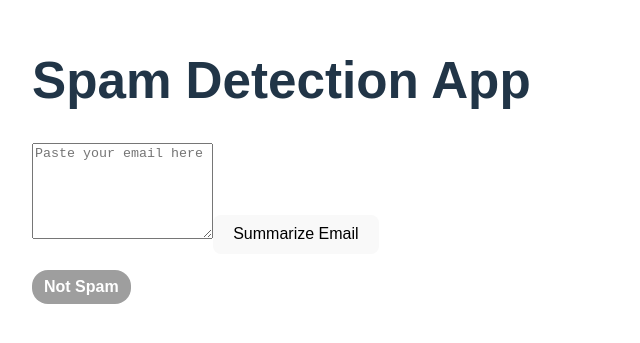
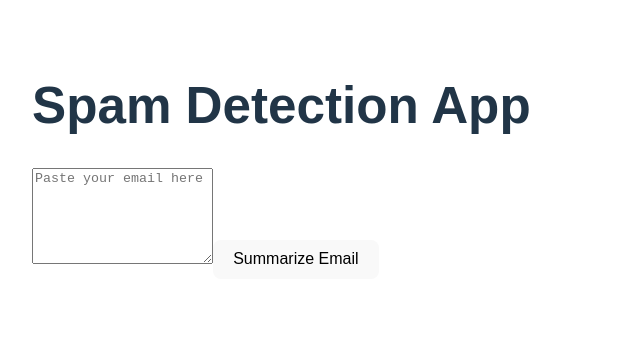
Before and after one commit to Khushi-gorasiya/inboxmind, a React (Vite) app: page / in a window 1280 px wide. Shown: the part 239-582 px from the top of the page, without its empty margins (0-640 px from the left). Built offline with nearby package versions, Linux system fonts and the light colour scheme.

Commit message:
Update SpamFlag.tsx

```diff
--- a/src/component/SpamFlag.tsx
+++ b/src/component/SpamFlag.tsx
@@ -1,43 +1,42 @@
+// src/component/SpamFlag.tsx
+
 import { useState, useEffect } from 'react';
 
 interface Props {
   emailText: string;
 }
 
-function SpamFlag({ emailText }: Props) {
-  const [isSpam, setIsSpam] = useState(false);
-  const [loading, setLoading] = useState(false);
-  const [error, setError] = useState('');
+const SpamFlag: React.FC<Props> = ({ emailText }) => {
+  const [spamStatus, setSpamStatus] = useState<string>('');
+  const [confidence, setConfidence] = useState<number | null>(null);
+  const [loading, setLoading] = useState<boolean>(false);
+  const [error, setError] = useState<string>('');
 
   useEffect(() => {
     if (!emailText.trim()) {
-      setIsSpam(false);
-      setError('');
+      setSpamStatus('');
+      setConfidence(null);
       return;
     }
 
     const checkSpam = async () => {
       setLoading(true);
       setError('');
+      setSpamStatus('');
 
       try {
-        const response = await fetch('/api/spamDetector', {
+        const res = await fetch('/api/spamdetector', {
           method: 'POST',
           headers: { 'Content-Type': 'application/json' },
           body: JSON.stringify({ emailText }),
         });
 
-        const data = await response.json();
-
-        if (!response.ok) {
-          setError(data.error || 'Error detecting spam.');
-          setIsSpam(false);
-        } else {
-          setIsSpam(data.isSpam);
-        }
+        const data = await res.json();
+        setSpamStatus(data.spam || 'Unknown');
+        setConfidence(data.confidence || null);
       } catch (err) {
-        setError('Network error');
-        setIsSpam(false);
+        setError('Error detecting spam');
+        setSpamStatus('');
       } finally {
         setLoading(false);
       }
@@ -46,30 +45,28 @@ function SpamFlag({ emailText }: Props) {
     checkSpam();
   }, [emailText]);
 
-  const spamColor = isSpam ? '#e53935' : '#9e9e9e'; // Red for spam, gray for not spam
-
   if (loading) return <div>Checking for spam...</div>;
+  if (error) return <div style={{ color: 'red' }}>Error: {error}</div>;
 
   return (
-    <div style={{ marginTop: '1rem' }}>
-      {error ? (
-        <div style={{ color: 'red' }}>Error: {error}</div>
-      ) : (
+    <div>
+      {spamStatus && (
         <div
           style={{
-            display: 'inline-block',
-            backgroundColor: spamColor,
+            backgroundColor: spamStatus === 'Spam' ? '#e53935' : '#81c784',
             color: 'white',
-            padding: '5px 12px',
+            padding: '8px 12px',
             borderRadius: '16px',
             fontWeight: 'bold',
+            display: 'inline-block',
+            marginTop: '10px',
           }}
         >
-          {isSpam ? 'Spam' : 'Not Spam'}
+          {spamStatus} {confidence && `(${Math.round(confidence * 100)}%)`}
         </div>
       )}
     </div>
   );
-}
+};
 
 export default SpamFlag;
```
